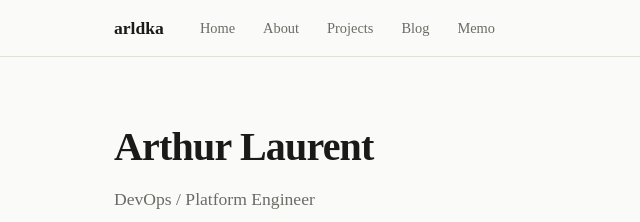
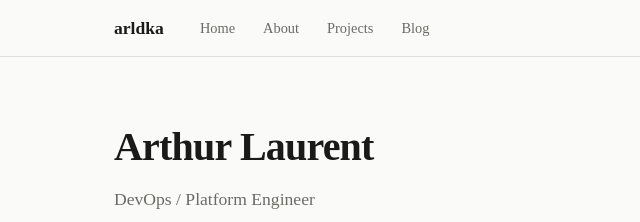
Before and after one commit to arldka/arldka-website, an Astro site: page /en in a window 1280 px wide. Shown: the top 222 px of the page, 0-640 px from the left. Built offline with nearby package versions, Linux system fonts and the light colour scheme; Astro itself is replaced by a stand-in of ours.

Commit message:
chore(memo): temporarily comment out the links and refs to the ech0 instance that is not yet hosted
Signed-off-by: Arthur Laurent <arthur.laurent@arldka.cloud>

```diff
--- a/src/components/Footer.astro
+++ b/src/components/Footer.astro
@@ -11,7 +11,8 @@ const socials: { label: string; href: string; icon: IconName }[] = [
   { label: "GitHub", href: "https://github.com/arldka", icon: "github" },
   { label: "GitLab", href: "https://gitlab.com/arldka", icon: "gitlab" },
   { label: "LinkedIn", href: "https://www.linkedin.com/in/arthur-laurent-fr/", icon: "linkedin" },
-  { label: t("nav.memo"), href: "https://memo.arldka.cloud", icon: "memo" },
+  // Memo: re-enable once the Ech0 instance is hosted
+  // { label: t("nav.memo"), href: "https://memo.arldka.cloud", icon: "memo" },
   { label: "Email", href: "mailto:arthur.laurent@arldka.cloud", icon: "mail" },
 ];
 ---
--- a/src/components/Nav.astro
+++ b/src/components/Nav.astro
@@ -39,11 +39,13 @@ const norm = (p: string) => p.replace(/\/$/, "");
             </li>
           );
         })}
+        {/* Memo: re-enable once the Ech0 instance is hosted
         <li>
           <a href="https://memo.arldka.cloud" class="nav-link" target="_blank" rel="noopener noreferrer">
             {t("nav.memo")}
           </a>
         </li>
+        */}
       </ul>
 
       <div class="nav-actions">
--- a/src/pages/[lang]/index.astro
+++ b/src/pages/[lang]/index.astro
@@ -102,8 +102,10 @@ const displayPosts = featuredPosts.length > 0 ? featuredPosts.slice(0, 3) : allP
       <a href={getRelativeLocaleUrl(lang, "projects", { normalizeLocale: false })}>{t("nav.projects")}</a>
       <span class="sep">·</span>
       <a href={getRelativeLocaleUrl(lang, "blog", { normalizeLocale: false })}>{t("nav.blog")}</a>
+      {/* Memo: re-enable once the Ech0 instance is hosted
       <span class="sep">·</span>
       <a href="https://memo.arldka.cloud" target="_blank" rel="noopener noreferrer">{t("nav.memo")} ↗</a>
+      */}
     </section>
   </div>
 </Layout>
```
